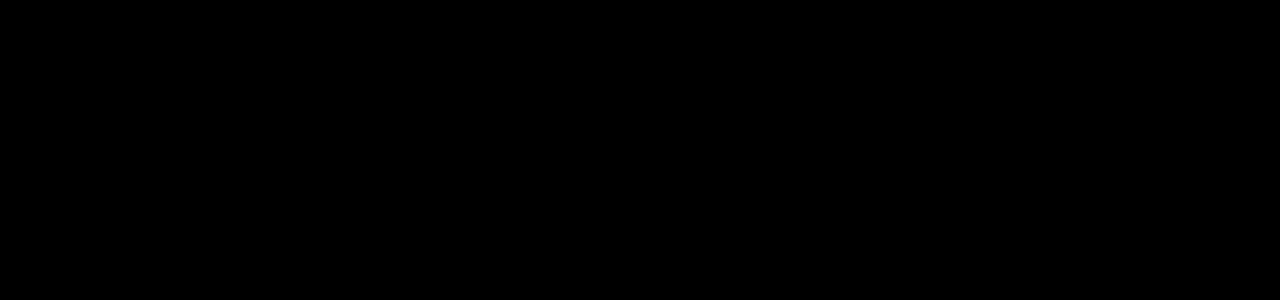
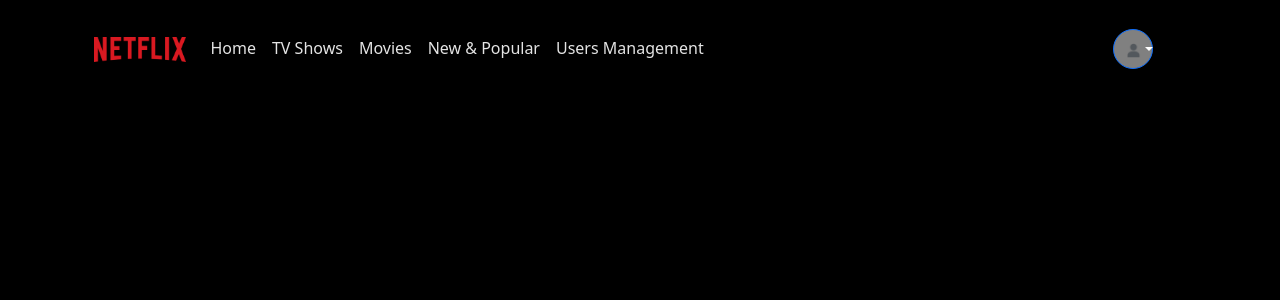
Before and after one commit to c4pid/movie-project, a React (Create React App) app: page /home in a window 1280 px wide. Before the commit this address led to /auth/login. Shown: the top 300 px of the page. Built offline with nearby package versions, Linux system fonts and the light colour scheme.

Commit message:
add navbar

```diff
--- /dev/null
+++ b/src/assets/styles/components/_navbar.scss
@@ -0,0 +1,18 @@
+.mv-nav-container {
+    position: relative;
+    padding-top: 20px;
+    .mv-nav-navLink {
+        color: $mv-text-main-color;
+        font-size: 16px;
+        transition: all 0.2s linear;
+        &:hover {
+            color: $mv-text-main-color;
+            opacity: 0.6;
+        }
+    }
+    .mv-nav-utils-container {
+        position: absolute;
+        right: 4%;
+        top: 38%;
+    }
+}
--- /dev/null
+++ b/src/assets/styles/layouts/_content-layout.scss
@@ -0,0 +1,5 @@
+.mv-content-layout-container {
+    background-color: black;
+    height: 100vh;
+    width: 100%;
+}
--- a/src/assets/styles/style.scss
+++ b/src/assets/styles/style.scss
@@ -6,10 +6,14 @@
 
 // Components
 @import "components/header";
-@import "components/header";
+@import "components/footer";
+@import "components/navbar";
 
 // Pages
 @import "pages/login";
+
+// Layouts
+@import "layouts/content-layout";
 
 .auth-layout {
   height: 100vh;
--- /dev/null
+++ b/src/components/Navbar.tsx
@@ -0,0 +1,63 @@
+import React from "react";
+import { Dropdown } from "react-bootstrap";
+import Button from "react-bootstrap/Button";
+import Container from "react-bootstrap/Container";
+import Form from "react-bootstrap/Form";
+import Nav from "react-bootstrap/Nav";
+import NavBar from "react-bootstrap/Navbar";
+import NavDropdown from "react-bootstrap/NavDropdown";
+import avatar from '../assets/images/User-avatar.svg.png'
+
+import logoNetFlix from "../assets/images/Netflix_2015_logo.svg.png";
+
+const Navbar = () => {
+    return (
+        <div className="mv-nav-container">
+            <NavBar bg="Dark" expand="lg">
+                <Container fluid>
+                    <NavBar.Brand href="/home">
+                        <img src={logoNetFlix} style={{ width: "100%", height: "25px" }} />
+                    </NavBar.Brand>
+                    <NavBar.Toggle aria-controls="navbarScroll" />
+                    <NavBar.Collapse id="navbarScroll">
+                        <Nav
+                            className="me-auto my-2 my-lg-0"
+                            style={{ maxHeight: "100px" }}
+                            navbarScroll
+                        >
+                            <Nav.Link href="#action1" className="mv-nav-navLink">
+                                Home
+                            </Nav.Link>
+                            <Nav.Link href="#action2" className="mv-nav-navLink">
+                                TV Shows
+                            </Nav.Link>
+                            <Nav.Link href="#action2" className="mv-nav-navLink">
+                                Movies
+                            </Nav.Link>
+                            <Nav.Link href="#action2" className="mv-nav-navLink">
+                                New & Popular
+                            </Nav.Link>
+                            <Nav.Link href="#action2" className="mv-nav-navLink">
+                                Users Management
+                            </Nav.Link>
+                        </Nav>
+                    </NavBar.Collapse>
+                </Container>
+            </NavBar>
+            <div className="mv-nav-utils-container">
+                <Dropdown className="mv-nav-user">
+                    <Dropdown.Toggle style={{backgroundColor: 'grey', width: '40px', height: '40px', borderRadius: '20px'}}>
+                        <img src={avatar} style={{width: '15px', height: '15px'}}/>
+                    </Dropdown.Toggle>
+                    <Dropdown.Menu>
+                        <Dropdown.Item href="#/action-1">Action</Dropdown.Item>
+                        <Dropdown.Item href="#/action-2">Another action</Dropdown.Item>
+                        <Dropdown.Item href="#/action-3">Something else</Dropdown.Item>
+                    </Dropdown.Menu>
+                </Dropdown>
+            </div>
+        </div>
+    );
+};
+
+export default Navbar;
--- a/src/layouts/auth-layout.tsx
+++ b/src/layouts/auth-layout.tsx
@@ -1,7 +1,8 @@
 import { Outlet } from "react-router";
+import Navbar from "../components/Navbar";
 
 const AuthLayout = ({ children }: any) => {
-  return <div className="auth-layout">{children}</div>;
+    return <div className="auth-layout">{children}</div>;
 };
 
 export default AuthLayout;
--- a/src/layouts/content-layout.tsx
+++ b/src/layouts/content-layout.tsx
@@ -1,5 +1,14 @@
+import Navbar from "../components/Navbar";
+
 const ContentLayout = ({ children }: any) => {
-  return <div className="content-layout">{children}</div>;
+    return (
+        <div className="mv-content-layout-container">
+            <div className="container">
+                <Navbar />
+                {children}
+            </div>
+        </div>
+    );
 };
 
 export default ContentLayout;
--- a/src/pages/home/index.tsx
+++ b/src/pages/home/index.tsx
@@ -1,7 +1,7 @@
 import React from "react";
 
 const Home = () => {
-  return <div>This is HomePage</div>;
+  return <div><p style={{color: 'black'}}>This is HomePage</p></div>;
 };
 
 export default Home;
--- a/src/routes/auth-route.tsx
+++ b/src/routes/auth-route.tsx
@@ -3,13 +3,13 @@
 import AuthLayout from "../layouts/auth-layout";
 
 const AuthRoute = () => {
-  if (!localStorage.getItem(ACCESS_TOKEN)) {
-    return (
-      <AuthLayout>
-        <Outlet />
-      </AuthLayout>
-    );
-  }
+  // if (!localStorage.getItem(ACCESS_TOKEN)) {
+  //   return (
+  //     <AuthLayout>
+  //       <Outlet />
+  //     </AuthLayout>
+  //   );
+  // }
   return <Navigate to={ROUTES.HOME} replace />;
 };
 
--- a/src/routes/content-route.tsx
+++ b/src/routes/content-route.tsx
@@ -3,14 +3,14 @@
 import ContentLayout from "../layouts/content-layout";
 
 const ContentRoute = () => {
-  if (localStorage.getItem(ACCESS_TOKEN)) {
+  // if (localStorage.getItem(ACCESS_TOKEN)) {
     return (
       <ContentLayout>
         <Outlet />
       </ContentLayout>
     );
-  }
-  return <Navigate to={ROUTES.LOGIN} replace />;
+  // }
+  // return <Navigate to={ROUTES.LOGIN} replace />;
 };
 
 export default ContentRoute;
```
Also changed, not shown: src/assets/images/Netflix_2015_logo.svg.png (added), src/assets/images/User-avatar.svg.png (added).
